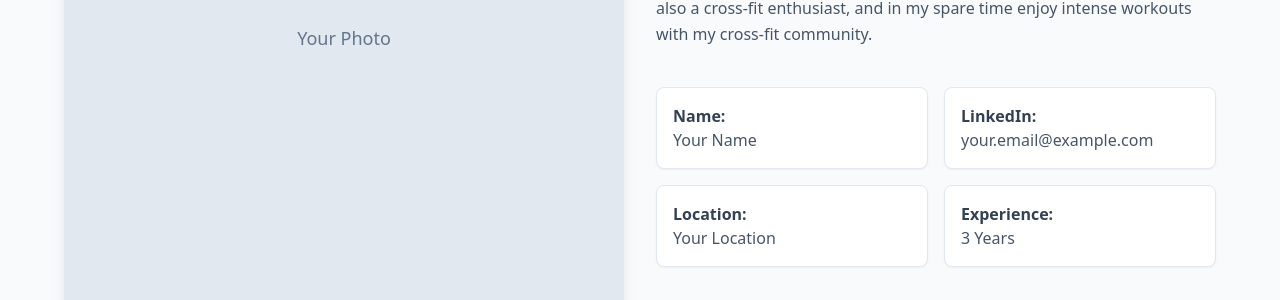
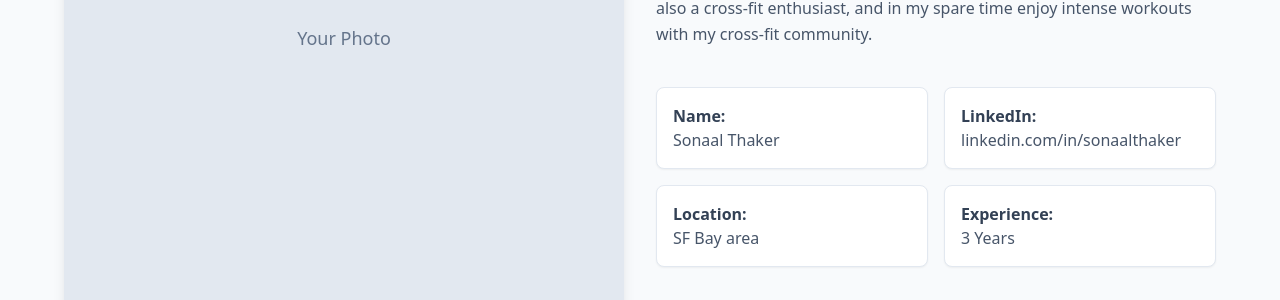
Before and after one commit to codev25/shining-digital-space, a React (Vite) app: page / in a window 1280 px wide. Shown: the part 1316-1616 px from the top of the page. Built offline with nearby package versions, Linux system fonts and the light colour scheme.

Commit message:
Visual edit in Lovable
Edited UI in Lovable

```diff
--- a/src/components/About.tsx
+++ b/src/components/About.tsx
@@ -27,21 +27,21 @@ const About = () => {
                 <Card>
                   <CardContent className="p-4">
                     <p className="font-semibold text-slate-700">Name:</p>
-                    <p className="text-slate-600">Your Name</p>
+                    <p className="text-slate-600">Sonaal Thaker</p>
                   </CardContent>
                 </Card>
 
                 <Card>
                   <CardContent className="p-4">
                     <p className="font-semibold text-slate-700">LinkedIn:</p>
-                    <p className="text-slate-600">your.email@example.com</p>
+                    <p className="text-slate-600">linkedin.com/in/sonaalthaker</p>
                   </CardContent>
                 </Card>
 
                 <Card>
                   <CardContent className="p-4">
                     <p className="font-semibold text-slate-700">Location:</p>
-                    <p className="text-slate-600">Your Location</p>
+                    <p className="text-slate-600">SF Bay area</p>
                   </CardContent>
                 </Card>
 
```
